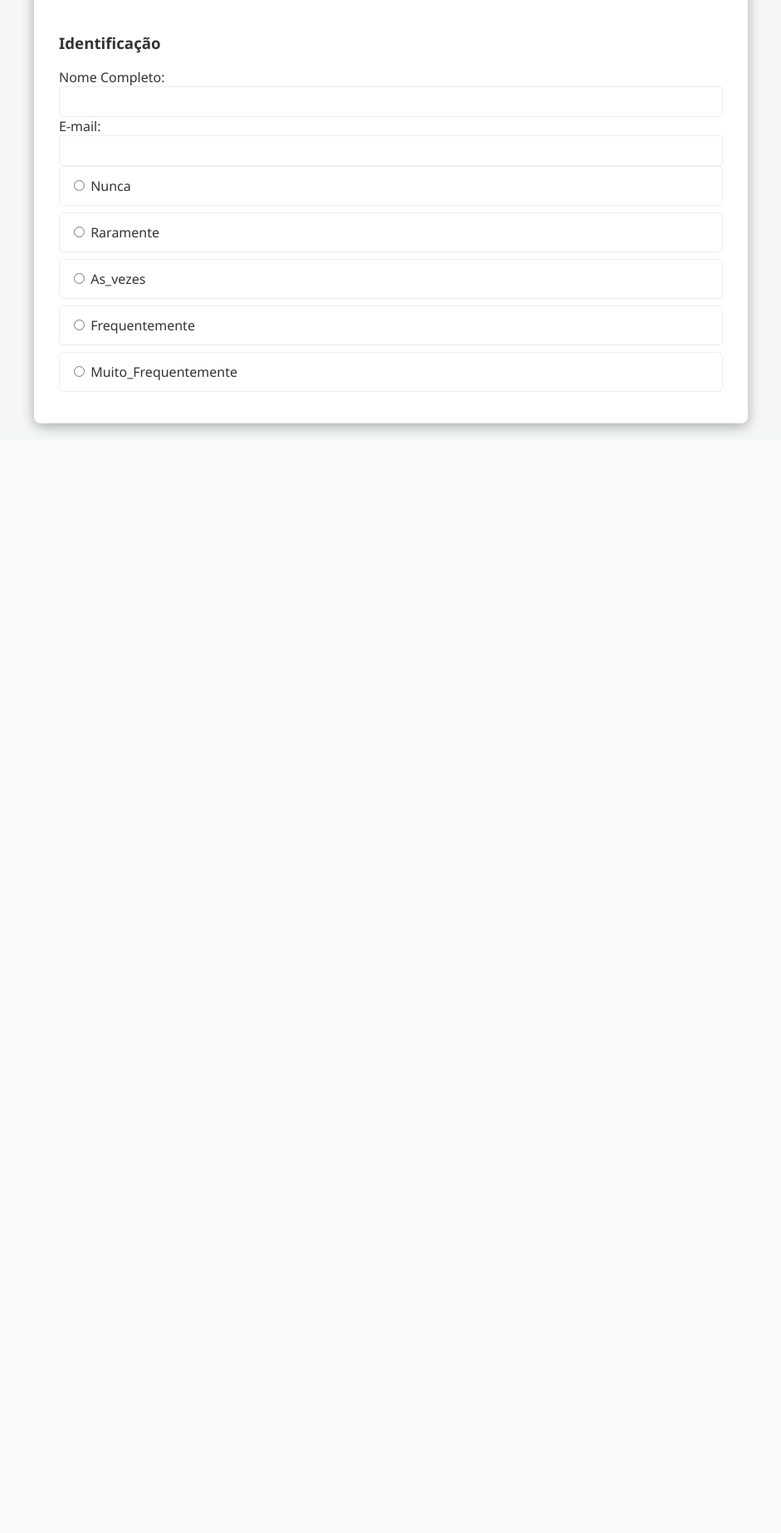
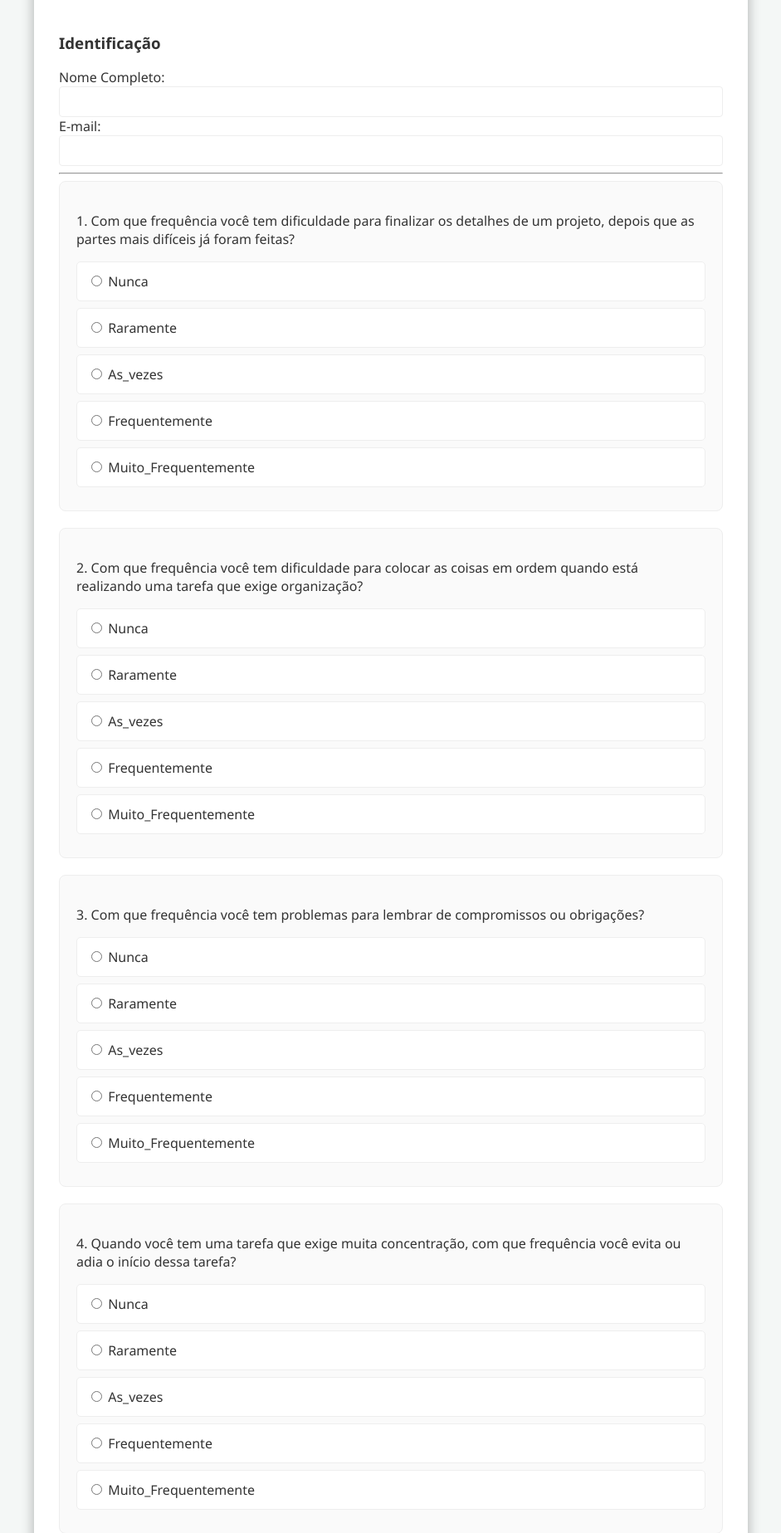
Before and after one commit to exwebto/raas_r, a Flask app: page /asrs in a window 1280 px wide. Shown: the part 330-2177 px from the top of the page at 83% size, without its empty margins (169-1110 px from the left). Before the commit the page ends 853 px from the top, so only its background shows below. Run offline with Flask 3, Linux system fonts and the light colour scheme.

Commit message:
Enhance ASRS form with dynamic questions and layout
Updated the ASRS HTML template to include dynamic question rendering and improved form structure.

```diff
--- a/templates/asrs.html
+++ b/templates/asrs.html
@@ -36,31 +36,49 @@
                     <label for="email">E-mail:</label>
                     <input type="email" id="email" name="email" required>
                 </div>
+            </div>
+
+            <hr>
+
+            {% for id, pergunta in questions %}
+            <div class="question-card">
+                <p class="question-text">
+                    <span class="q-number">{{ id }}.</span> {{ pergunta }}
+                </p>
+
                 <div class="options">
                     <label class="option-label">
-        <input type="radio" name="q{{ id }}" value="0" required>
+                        <input type="radio" name="q{{ id }}" value="Nunca" required>
                         <span>Nunca</span>
                     </label>
 
                     <label class="option-label">
-        <input type="radio" name="q{{ id }}" value="1" required>
+                        <input type="radio" name="q{{ id }}" value="Raramente" required>
                         <span>Raramente</span>
                     </label>
 
                     <label class="option-label">
-        <input type="radio" name="q{{ id }}" value="2" required>
+                        <input type="radio" name="q{{ id }}" value="As_vezes" required>
                         <span>As_vezes</span>
                     </label>
 
                     <label class="option-label">
-        <input type="radio" name="q{{ id }}" value="3" required>
+                        <input type="radio" name="q{{ id }}" value="Frequentemente" required>
                         <span>Frequentemente</span>
                     </label>
 
                     <label class="option-label">
-        <input type="radio" name="q{{ id }}" value="4" required>
+                        <input type="radio" name="q{{ id }}" value="Muito_Frequentemente" required>
                         <span>Muito_Frequentemente</span>
                     </label>
+                </div>
+            </div>
+            {% endfor %}
+
+            <div class="form-footer">
+                <button type="submit" class="btn-submit">Ver Resultado de TDAH</button>
+            </div>
+        </form>
     </div>
 
     <script>
```
Lines whose indentation alone changed are shown as unchanged.
